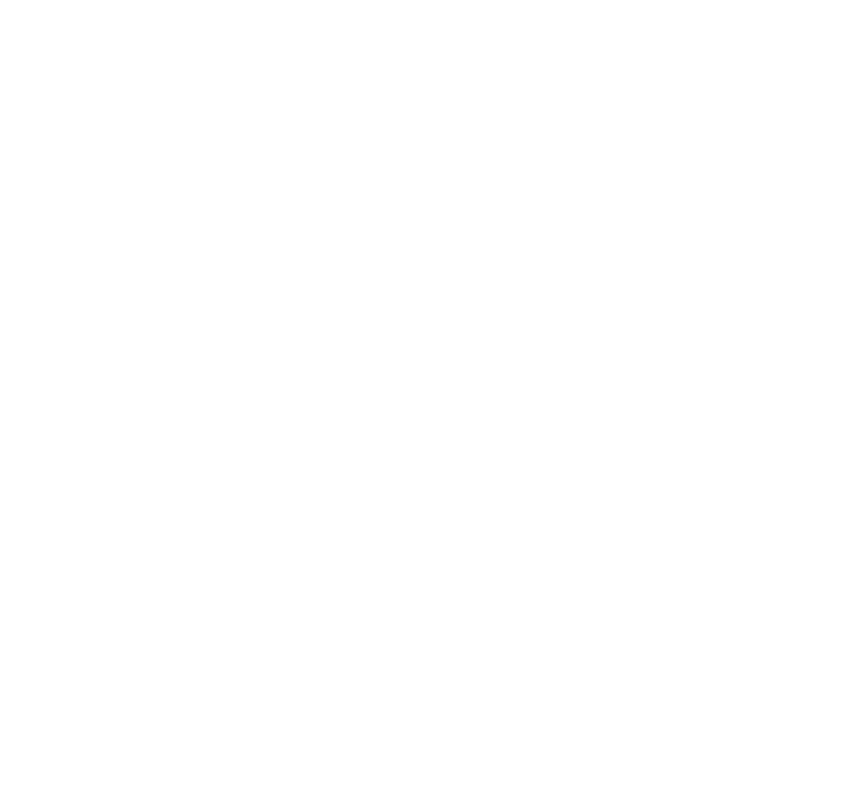
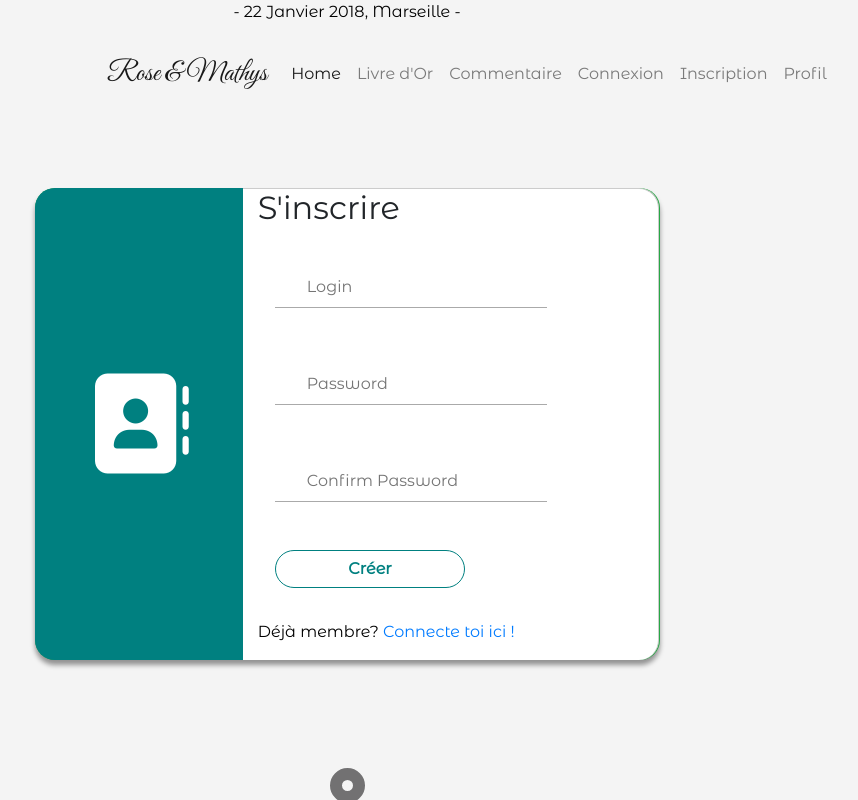
Before and after one commit to student-william-kies/livre-or, a PHP site: page /php/inscription.php in a window 1280 px wide. Before the commit the part shown is empty. Shown: the whole page, without its empty margins (293-1151 px from the left). Run offline with PHP 8.4, Linux system fonts and the light colour scheme; some libraries are stand-ins or nearby versions.

Commit message:
Project Pool 2 : Livre d'Or
Mise à jour index.php & style.css,

Page inscription.php terminer et fonctionnelle & idem pour
inscription.css .

```diff
--- a/css/inscription.css
+++ b/css/inscription.css
@@ -0,0 +1,64 @@
+.main-content{
+    width: 50%;
+    border-radius: 20px;
+    box-shadow: 0 5px 5px rgba(0,0,0,.4);
+    margin: 5em auto;
+    display: flex;
+}
+
+.company_info{
+    background-color: #008080;
+    border-top-left-radius: 20px;
+    border-bottom-left-radius: 20px;
+    display: flex;
+    flex-direction: column;
+    justify-content: center;
+    color: #fff;
+}
+
+.login_form{
+    background-color: #fff;
+    border-top-right-radius: 20px;
+    border-bottom-right-radius: 20px;
+    border-top: 1px solid #ccc;
+    border-right: 1px solid #ccc;
+}
+
+form{
+    padding: 0 2em;
+}
+
+.form_input{
+    width: 100%;
+    border: 0px solid transparent;
+    border-radius: 0;
+    border-bottom: 1px solid #aaa;
+    padding: 1em .5em .5em;
+    padding-left: 2em;
+    outline: none;
+    margin: 1.5em auto;
+    transition: all .5s ease;
+}
+
+.form_input:focus{
+    border-bottom-color: #008080;
+    box-shadow: 0 0 5px rgba(0,80,80,.4);
+    border-radius: 4px;
+}
+
+.btn{
+    transition: all .5s ease;
+    width: 70%;
+    border-radius: 30px;
+    color: #008080;
+    font-weight: 600;
+    background-color: #fff;
+    border: 1px solid #008080;
+    margin-top: 1.5em;
+    margin-bottom: 1em;
+}
+
+.btn:hover, .btn:focus{
+    background-color: #008080;
+    color: #fff;
+}
--- a/css/style.css
+++ b/css/style.css
@@ -75,6 +75,8 @@
     margin-top: -5%;
     margin-bottom: 4%;
 }
+
+/* FOOTER DE LA PAGE */
 
 .footer #button{
     width: 35px;
--- a/php/inscription.php
+++ b/php/inscription.php
@@ -0,0 +1,145 @@
+<!DOCTYPE html>
+<html lang="fr">
+    <head>
+        <meta charset=UTF-8">
+        <title>Livre d'Or | Inscription</title>
+        <!-- CSS -->
+        <link rel="stylesheet" href="../css/bootstrap.min.css">
+        <link rel="stylesheet" href="../css/style.css">
+        <link rel="stylesheet" href="../css/inscription.css">
+    </head>
+    <body>
+        <!-- Header de la page -->
+        <header>
+            <section class="text-center container-fluid">
+                <p>- 22 Janvier 2018, Marseille -</p>
+            </section>
+            <!-- Navbar -->
+            <nav class="navbar navbar-expand-lg navbar-center navbar-light nav-home">
+                <a class="navbar-brand" href="#"><span id="nav-title">Rose & Mathys</span></a>
+                <button class="navbar-toggler" type="button" data-toggle="collapse" data-target="#navbarNav" aria-controls="navbarNav" aria-expanded="false" aria-label="Toggle navigation">
+                    <span class="navbar-toggler-icon"></span>
+                </button>
+                <div class="collapse navbar-collapse" id="navbarNav">
+                    <ul class="navbar-nav">
+                        <li class="nav-item active">
+                            <a class="nav-link" href="../index.php">Home <span class="sr-only">(current)</span></a>
+                        </li>
+                        <li class="nav-item">
+                            <a class="nav-link" href="livre-or.php">Livre d'Or</a>
+                        </li>
+                        <li class="nav-item">
+                            <a class="nav-link" href="commentaire.php">Commentaire</a>
+                        </li>
+                        <li class="nav-item">
+                            <a class="nav-link" href="connexion.php">Connexion</a>
+                        </li>
+                        <li class="nav-item">
+                            <a class="nav-link" href="inscription.php">Inscription</a>
+                        </li>
+                        <li class="nav-item">
+                            <a class="nav-link" href="profil.php">Profil</a>
+                        </li>
+                    </ul>
+                </div>
+            </nav>
+        </header>
+
+        <!-- Main de la page -->
+        <main>
+            <article>
+                <section class="container-fluid">
+                    <section class="row main-content bg-success text-center">
+                        <section class="col-md-4 text-center company_info">
+                            <span class="company__logo"><i class="fas fa-address-book" style="font-size: 100px;"></i></span>
+                        </section>
+                        <section class="col-md-8 col-xs-12 col-sm-12 login_form ">
+                            <section class="container-fluid">
+                                <section class="row">
+                                    <h2>S'inscrire</h2>
+                                </section>
+                                <section class="row">
+                                    <form action="connexion.php" class="form-group" method="POST">
+                                        <!-- Login -->
+                                        <section class="row">
+                                            <input type="text" name="login" id="login" class="form_input" placeholder="Login" required>
+                                        </section>
+                                        <!-- Password -->
+                                        <section class="row">
+                                            <input type="password" name="password" id="password" class="form_input" placeholder="Password" required>
+                                        </section>
+                                        <!-- Confirm Password -->
+                                        <section class="row">
+                                            <input type="password" name="ConfirmPassword" id="ConfirmPassword" class="form_input" placeholder="Confirm Password" required>
+                                        </section>
+                                        <!-- Bouton Créer -->
+                                        <section class="row">
+                                            <input type="submit" name="register" value="Créer" class="btn">
+                                        </section>
+                                    </form>
+                                </section>
+                                <section class="row">
+                                    <p>Déjà membre? <a href="connexion.php">Connecte toi ici !</a></p>
+                                </section>
+                            </section>
+                        </section>
+                    </section>
+                </section>
+            </article>
+            <section>
+                <?php
+                /* Condition if qui permet si register est défini d'executer les instructions ci-dessous */
+                if (isset($_POST['register'])){
+                    /* Création de la variable $login qui récupère l'info login du formulaire */
+                    $login = $_POST['login'];
+                    /* Création de la variable $password qui récupère l'info password du formulaire */
+                    $password = $_POST['password'];
+                    /* Création de la variable $confirm_password qui vas comparer avec la variable précédentes */
+                    $confirm_password = $_POST['ConfirmPassword'];
+                    /* Création de la variable $error_log qui affiche un message d'erreur */
+                    $error_log = 'Veuillez réessayer ! Login ou mot de passe incorrect.';
+
+                    /* Connexion à la base de données */
+                    $db = mysqli_connect('localhost','root','','livreor');
+
+                    /* Création de la variable $create_user qui contient la requête sql */
+                    $create_user = "INSERT INTO utilisateurs(login, password) VALUES('$login', '$password')";
+
+                    /* Condition if qui permet si $_POST['login'] est défini (ainsi que password) & si password et confirmpassword sont indentique, d'envoyer la requête à la BD
+                    sinon affiche un message d'erreur */
+                    if (isset($_POST['login'])){
+                        if (isset($_POST['password'])){
+                            if ($_POST['password'] === $_POST['ConfirmPassword']){
+                                mysqli_query($db, $create_user);
+                            }
+                            else{
+                                echo '<section class="alert alert-danger text-center" role="alert">' . $error_log . '</section>';
+                            }
+                        }
+                    }
+                }
+
+                ?>
+            </section>
+        </main>
+
+        <!-- Footer de la page -->
+        <footer>
+            <section class="footer">
+                <section id="button"></section>
+                <section id="container">
+                    <section id="cont">
+                        <section class="footer_center">
+                            <h3>Created by William Kies.</h3>
+                        </section>
+                    </section>
+                </section>
+            </section>
+        </footer>
+
+        <!-- JS -->
+        <script src="https://code.jquery.com/jquery-3.5.1.slim.min.js" integrity="sha384-DfXdz2htPH0lsSSs5nCTpuj/zy4C+OGpamoFVy38MVBnE+IbbVYUew+OrCXaRkfj" crossorigin="anonymous"></script>
+        <script src="https://cdn.jsdelivr.net/npm/bootstrap@4.5.3/dist/js/bootstrap.bundle.min.js" integrity="sha384-ho+j7jyWK8fNQe+A12Hb8AhRq26LrZ/JpcUGGOn+Y7RsweNrtN/tE3MoK7ZeZDyx" crossorigin="anonymous"></script>
+        <script src="https://kit.fontawesome.com/907cf96633.js" crossorigin="anonymous"></script>
+    </body>
+</html>
```
Also changed, not shown: index.php (+5 -5 lines).
